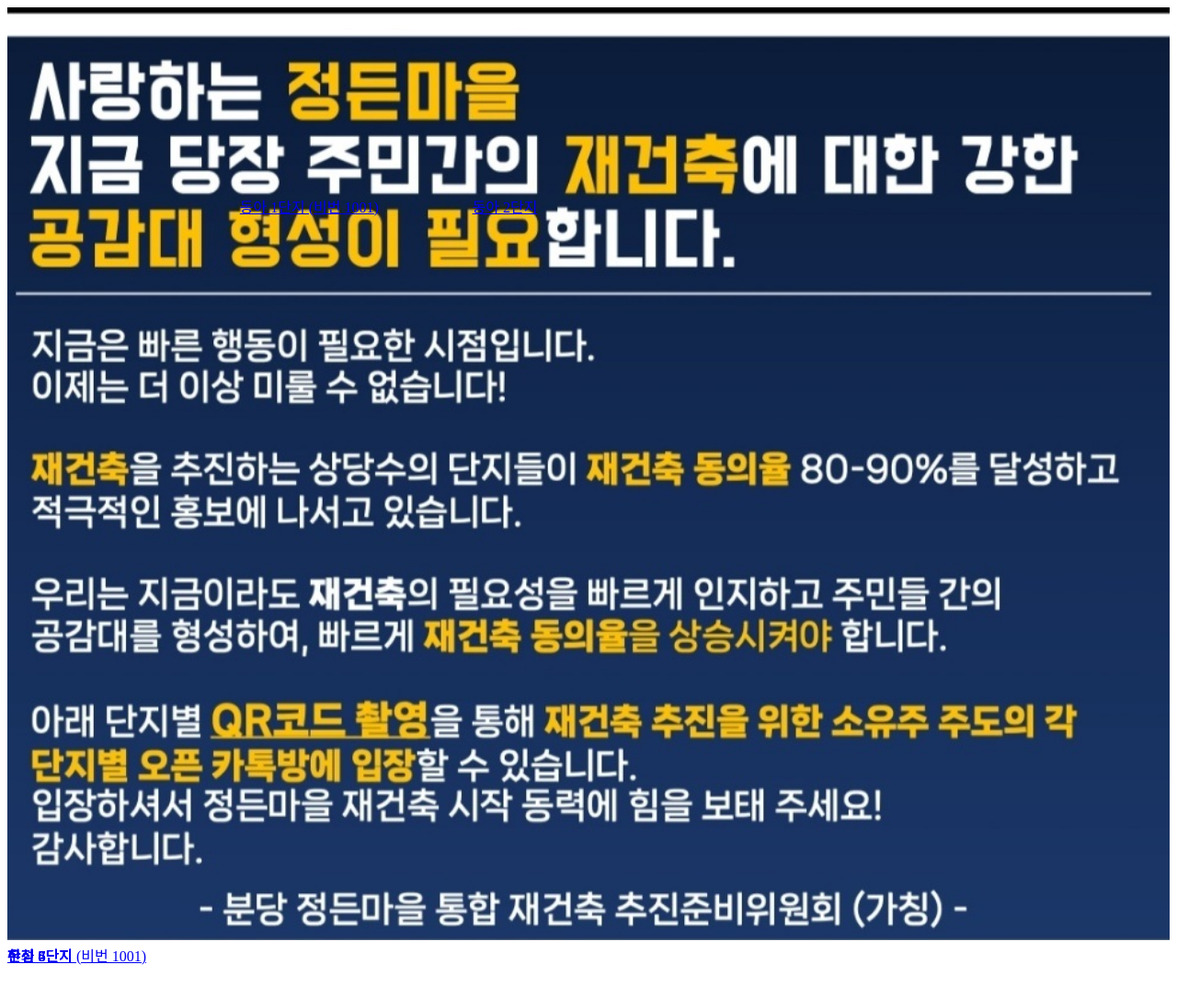
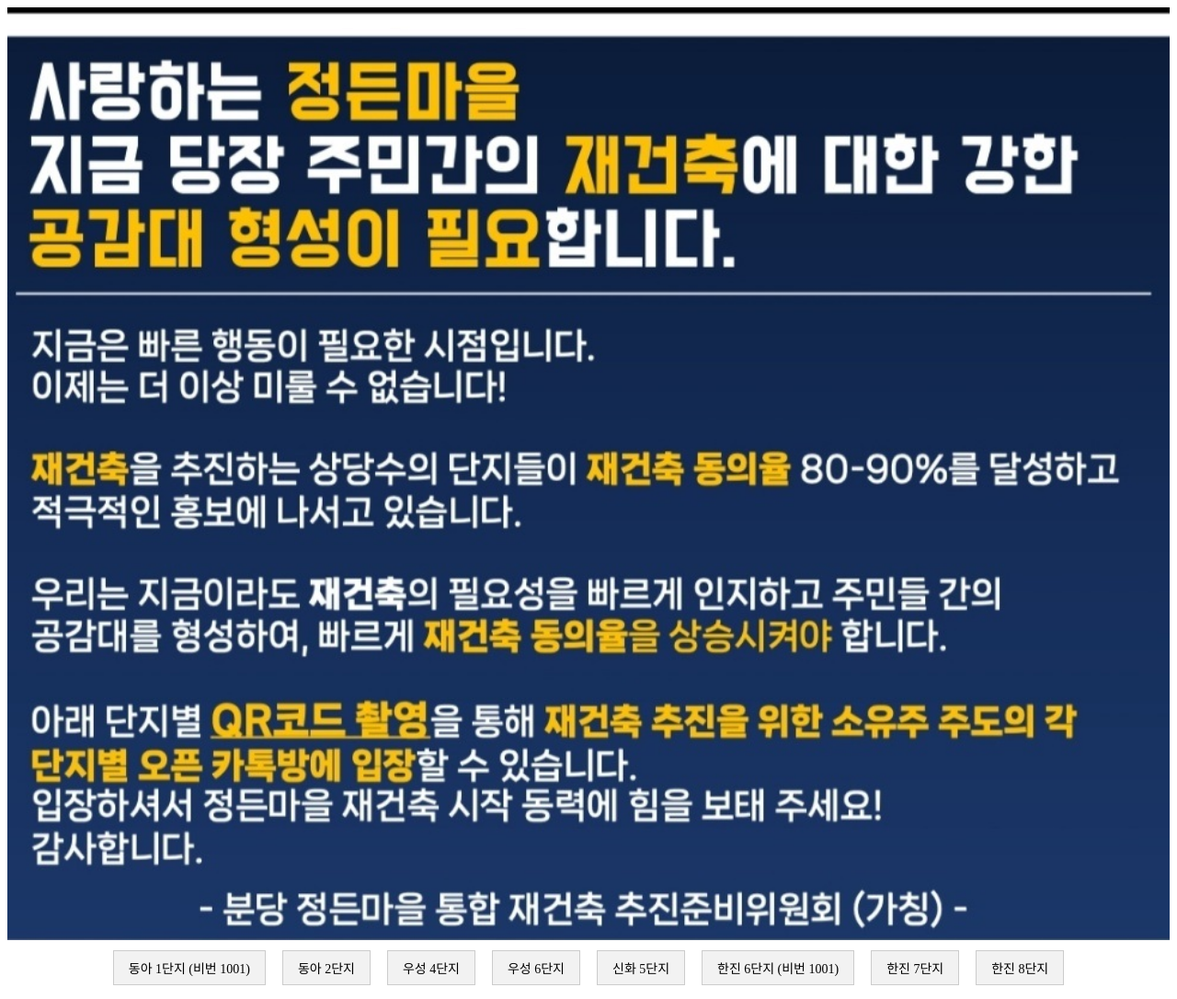
Before and after one commit to JeongdeunVillage/QR-for-Promo, a plain HTML site: page index.html in a window 1280 px wide. Shown: the whole page at 92% size. Before the commit the page ends 1050 px from the top, so only its background shows below. Drawn offline with Linux system fonts and the light colour scheme.

Commit message:
Update index.html

```diff
--- a/index.html
+++ b/index.html
@@ -4,20 +4,30 @@
 <meta charset="UTF-8">
 <title>Clickable QR Codes on Image</title>
 <style>
-  .clickable-area {
-    position: absolute;
-    display: block;
+  .image-wrapper {
+    position: relative;
+    text-align: center; /* This will center the links/divs if they have a specified width */
   }
 
-  /* Add more clickable areas as needed, adjust the 'top', 'left', 'width', and 'height' */
-  #link1 { top: 20%; left: 20%; width: 15%; height: 25%; }
-  #link2 { top: 20%; left: 40%; width: 15%; height: 25%; }
-  /* ...continue for other links... */
+  .link-wrapper {
+    margin: 5px; /* Adjust the space between the links */
+    display: inline-block; /* This will allow the links to be side by side */
+  }
 
-  .image-wrapper {
-    position: relative;
-    width: /* width of the image */;
-    height: auto; /* maintains aspect ratio */
+  .clickable-area {
+    display: block;
+    padding: 8px 16px; /* Adjust the padding */
+    background-color: #f2f2f2; /* Background color for the clickable area */
+    margin: 2px;
+    border: 1px solid #ccc; /* Border around the clickable areas */
+    text-decoration: none; /* Remove underline from links */
+    color: black; /* Text color for the links */
+    font-size: 14px; /* Adjust the font size */
+  }
+
+  /* Adjust width based on your image and how much text is in each link */
+  .clickable-area:hover {
+    background-color: #ddd; /* Hover color for the clickable area */
   }
 </style>
 </head>
@@ -25,15 +35,31 @@
 
 <div class="image-wrapper">
   <img src="QR_Promo_half_20240310.jpg" alt="Promo Image" style="width: 100%; height: auto;">
+  <!-- Links below the image -->
+  <div class="link-wrapper">
     <a id="link1" class="clickable-area" href="https://open.kakao.com/o/gaOpvWbg" target="_blank">동아 1단지 (비번 1001)</a>
+  </div>
+  <div class="link-wrapper">
     <a id="link2" class="clickable-area" href="https://open.kakao.com/o/g4jTXSbg" target="_blank">동아 2단지</a>
+  </div>
+  <div class="link-wrapper">
     <a id="link3" class="clickable-area" href="https://open.kakao.com/o/glUMDu7d" target="_blank">우성 4단지</a>
+  </div>
+  <div class="link-wrapper">
     <a id="link4" class="clickable-area" href="https://open.kakao.com/o/g2oywqce" target="_blank">우성 6단지</a>
+  </div>
+  <div class="link-wrapper">
     <a id="link5" class="clickable-area" href="https://open.kakao.com/o/g1SZQsdg" target="_blank">신화 5단지</a>
+  </div>
+  <div class="link-wrapper">
     <a id="link6" class="clickable-area" href="https://open.kakao.com/o/gQs78ndg" target="_blank">한진 6단지 (비번 1001)</a>
+  </div>
+  <div class="link-wrapper">
     <a id="link7" class="clickable-area" href="https://open.kakao.com/o/gIBFSv7f" target="_blank">한진 7단지</a>
+  </div>
+  <div class="link-wrapper">
     <a id="link8" class="clickable-area" href="https://open.kakao.com/o/gQsrHMbg" target="_blank">한진 8단지</a>
-  <!-- ...more links as needed... -->
+  </div>
 </div>
 
 </body>
```
Lines whose indentation alone changed are shown as unchanged.
